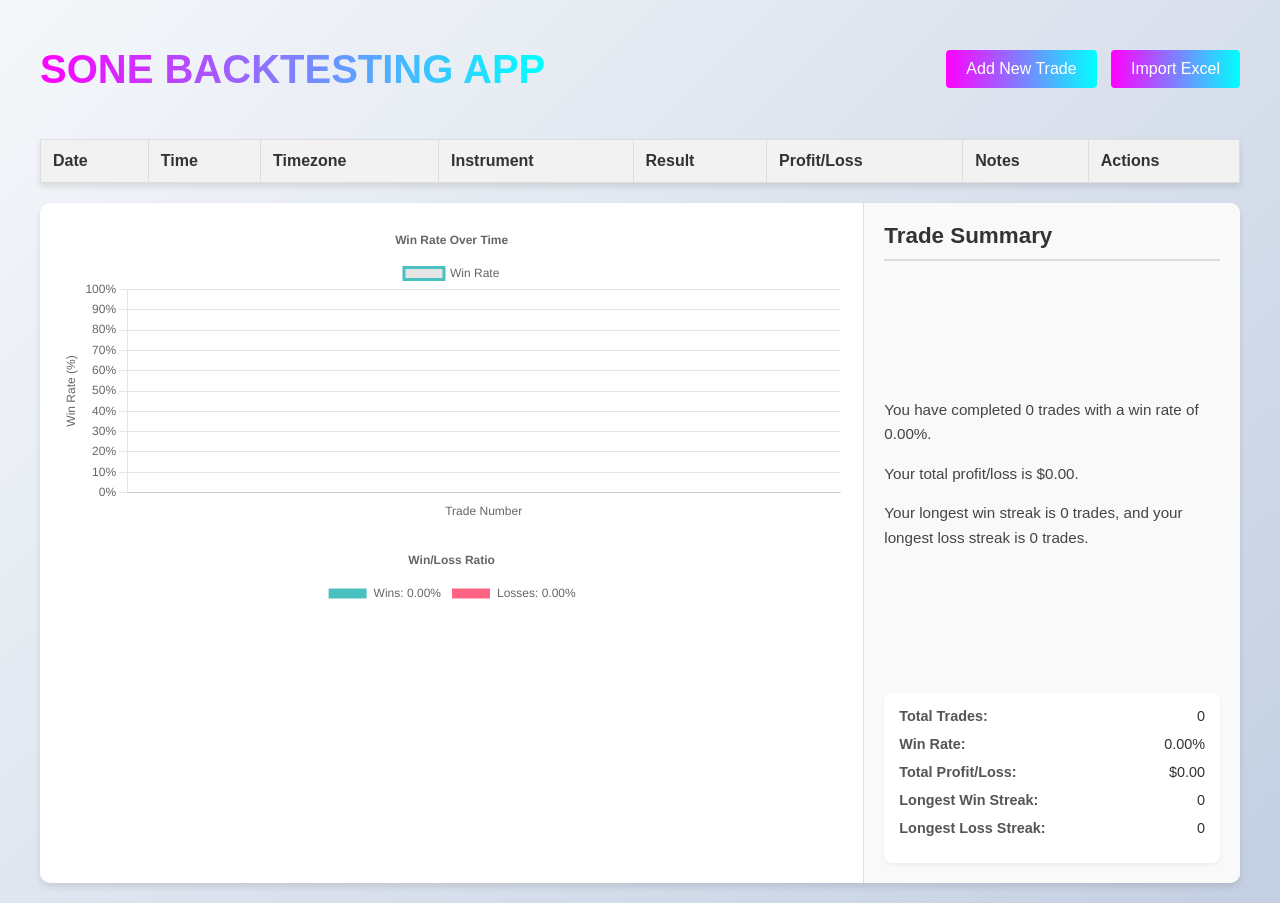
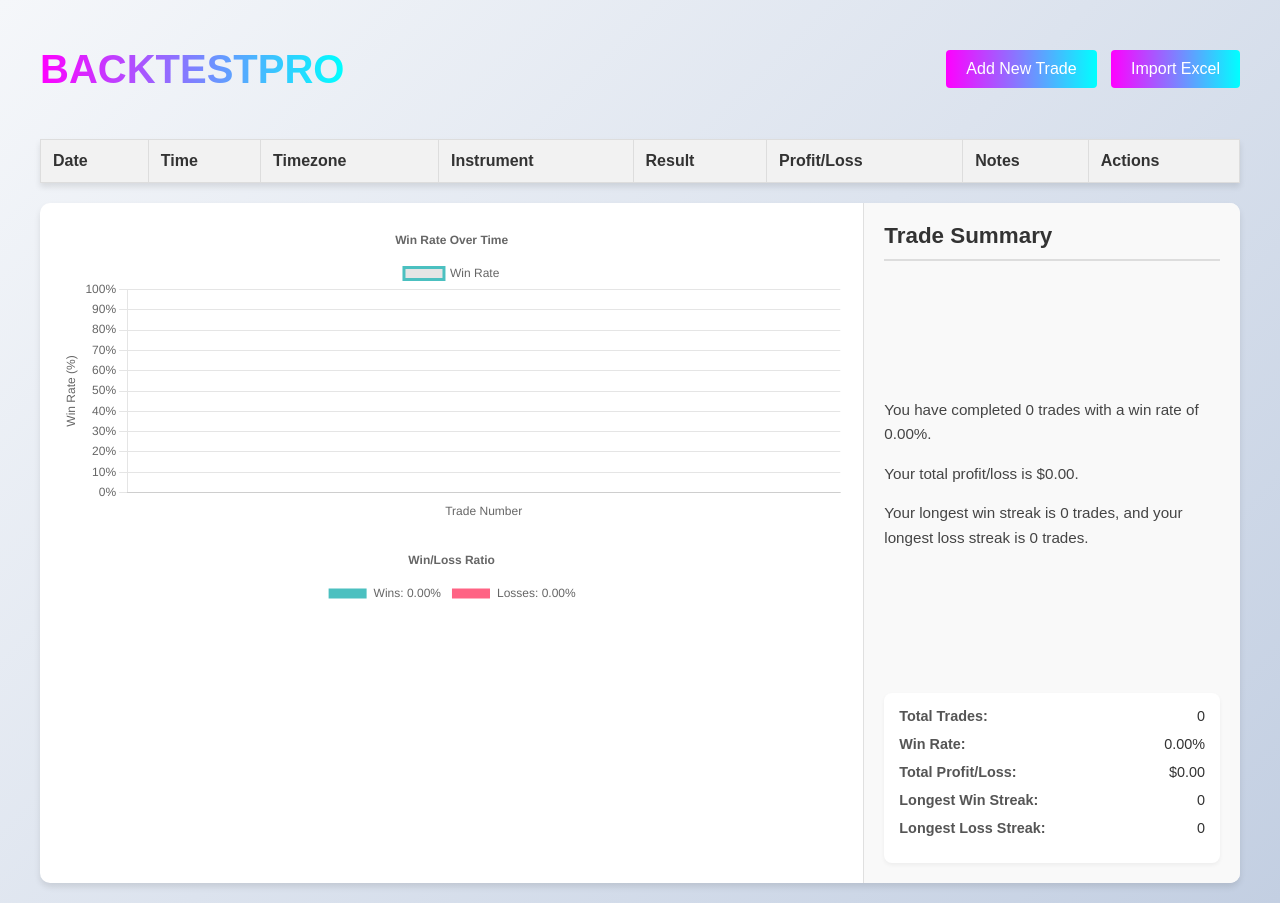
Before and after one commit to Pucat-meme/backtestpro, a plain HTML site: page index.html in a window 1280 px wide. Drawn offline with nearby package versions, Linux system fonts and the light colour scheme.

Commit message:
Update index.html

```diff
--- a/index.html
+++ b/index.html
@@ -179,7 +179,7 @@
 <body>
     <div class="container">
         <div class="header">
-            <h1 class="logo">SONE BACKTESTING APP</h1>
+            <h1 class="logo">BACKTESTPRO</h1>
             <div>
                 <button id="toggleForm">Add New Trade</button>
                 <button id="importExcel">Import Excel</button>
```
